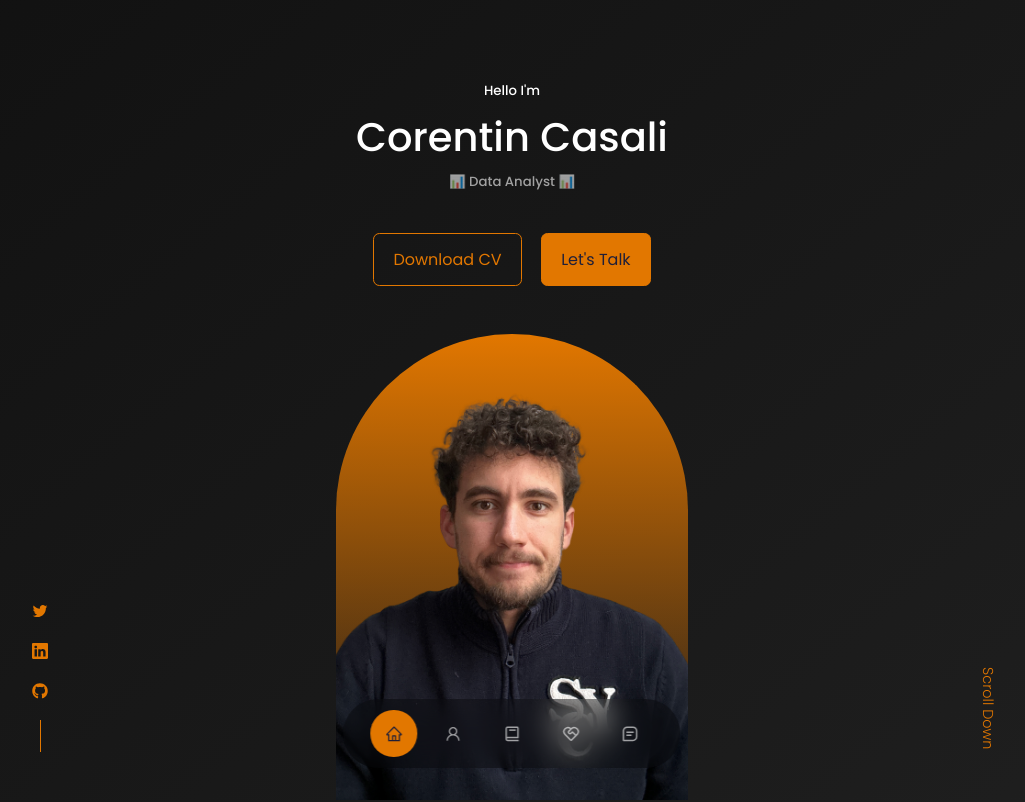
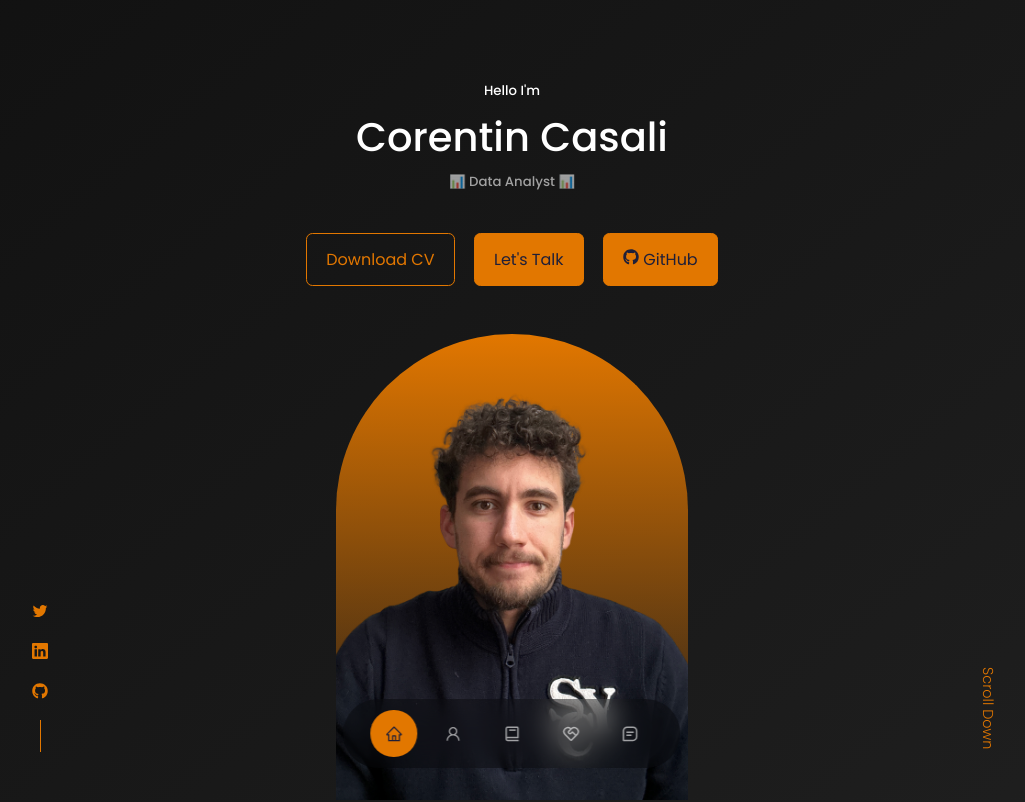
Before and after one commit to CoCasali/cv, a React (Create React App) app: page / in a window 1280 px wide. Shown: the top 802 px of the page, without its empty margins (128-1153 px from the left). Built offline with nearby package versions, Linux system fonts and the light colour scheme.

Commit message:
change CV and title html

```diff
--- a/package.json
+++ b/package.json
@@ -1,7 +1,7 @@
 {
   "name": "my-app",
   "version": "0.1.0",
-  "homepage": "https://CoCasali.github.io/resume-react",
+  "homepage": "https://CoCasali.github.io/CV",
   "private": true,
   "dependencies": {
     "@testing-library/jest-dom": "^5.16.5",
--- a/public/index.html
+++ b/public/index.html
@@ -4,7 +4,7 @@
     <meta charset="UTF-8">
     <meta http-equiv="X-UA-Compatible" content="IE=edge">
     <meta name="viewport" content="width=device-width, initial-scale=1.0">
-    <title>React Personal Resume - CoCa</title>
+    <title>CV - Corentin Casali</title>
 </head>
 <body>
     <div id="root"></div>
--- a/src/components/header/CTA.jsx
+++ b/src/components/header/CTA.jsx
@@ -1,11 +1,13 @@
 import React from 'react'
 import CV from '../../assets/CV_CorentinCasali.pdf'
+import { FaGithub } from 'react-icons/fa'
 
 const CTA = () => {
   return (
     <div className='cta'>
         <a href={CV} download className='btn'>Download CV</a>
         <a href='#contact' className='btn btn-primary'>Let's Talk</a>
+        <a href="https://github.com/CoCasali/" className='btn btn-primary'> <FaGithub/> GitHub</a>
     </div>
   )
 }
```
Also changed, not shown: 2 other files (tests, documents, lock files or other folders).
